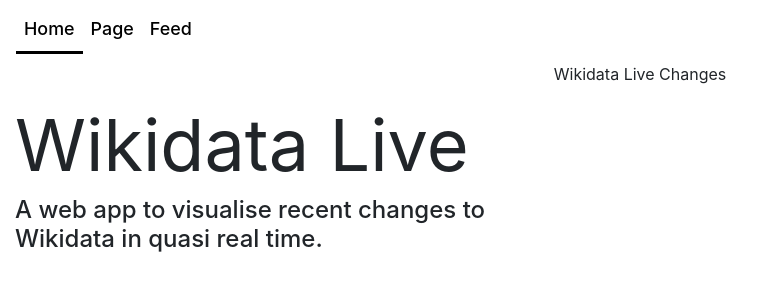
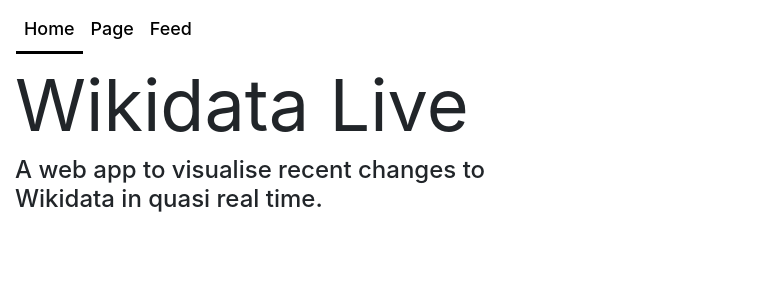
Before and after one commit to isobelm/Software-Engineering, a React (Create React App) app in the folder wikidata-live-changes/: page / in a window 1280 px wide. Shown: the top 300 px of the page, without its empty margins (0-774 px from the left). Built offline with nearby package versions, Linux system fonts and the light colour scheme.

Commit message:
remove writing unnesesary from homepage

```diff
--- a/wikidata-live-changes/src/Pages/HomePage.jsx
+++ b/wikidata-live-changes/src/Pages/HomePage.jsx
@@ -15,7 +15,6 @@ class HomePage extends Component {
     return (
       <div className="HomePage">
         <Navbar history={this.state.histpry} />
-        <p>Wikidata Live Changes</p>
         <TitleContainer
           title="Wikidata Live"
           subtitle="A web app to visualise recent changes to Wikidata in quasi real time."
```
